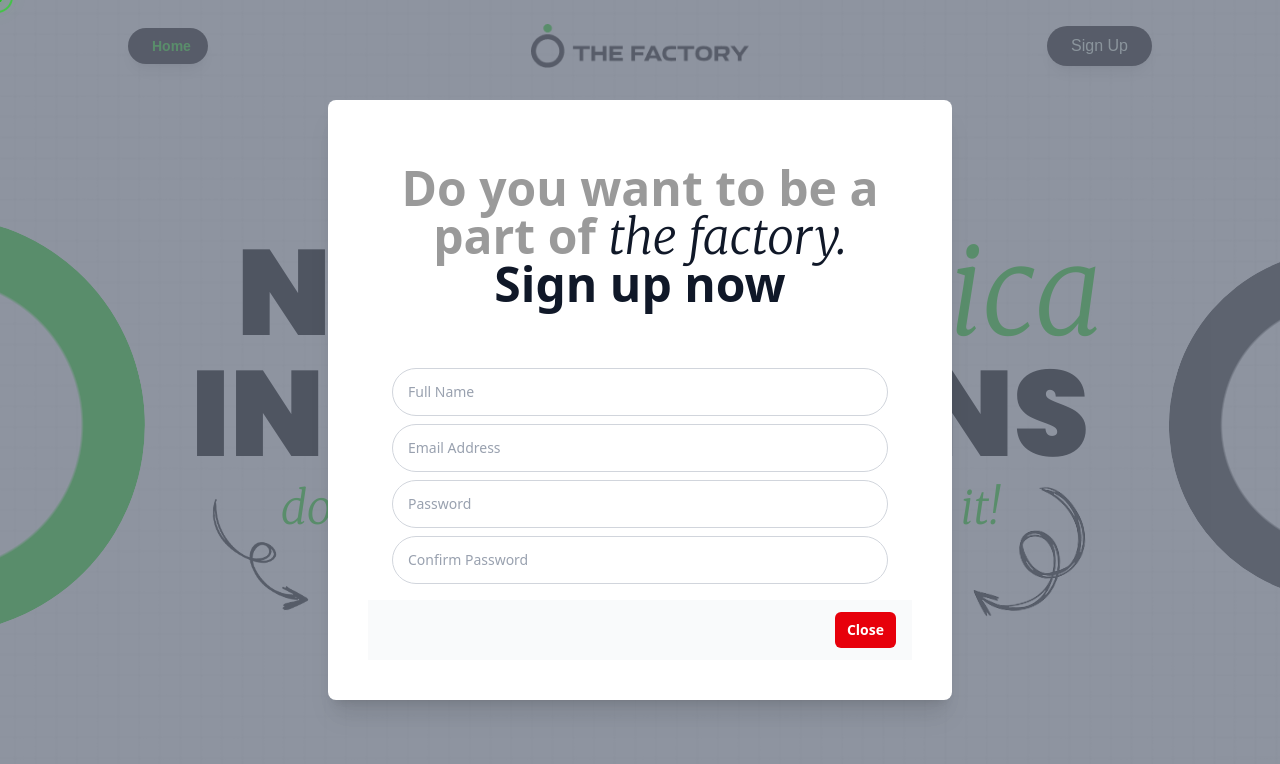
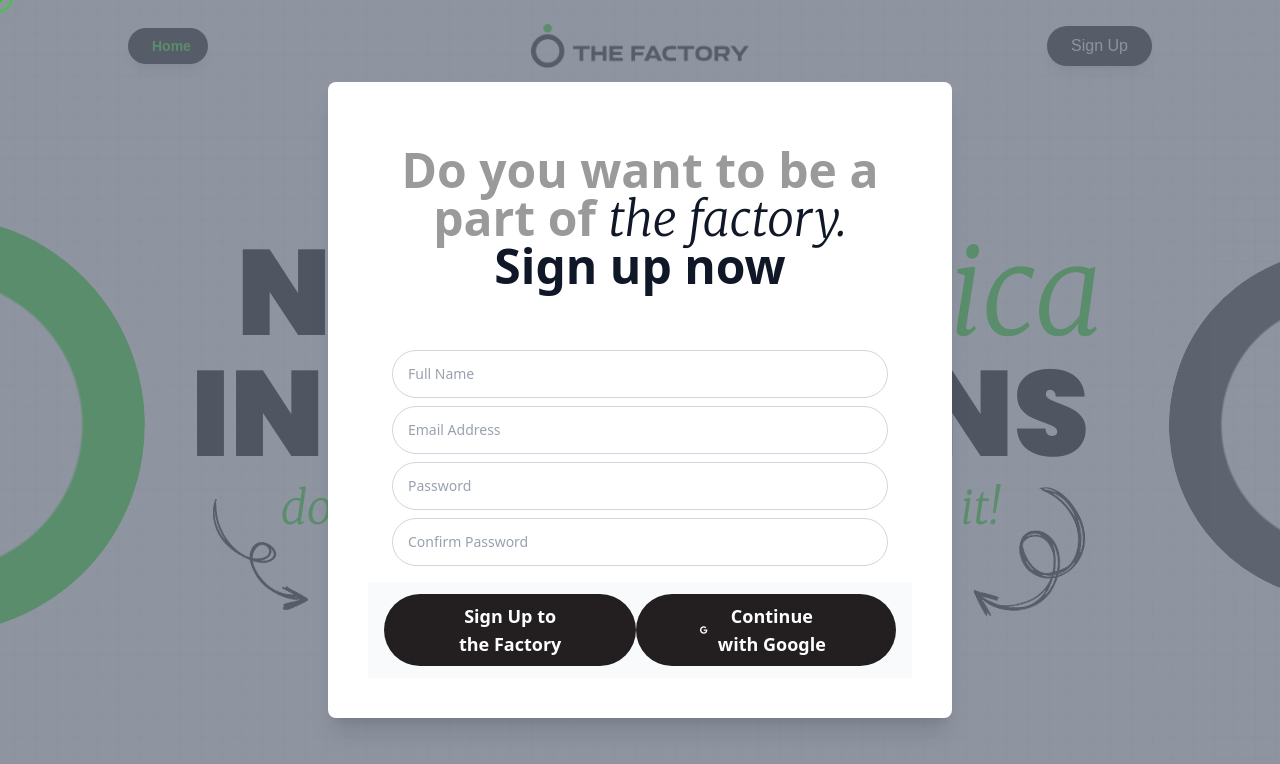
Before and after one commit to thefactoryteam/landing_page, a React (Vite) app: page / in a window 1280 px wide. Both pictures are taken after a click on the button "Sign Up". Shown: the top 764 px of the page. Built offline with nearby package versions, Linux system fonts and the light colour scheme.

Commit message:
update on signup

```diff
--- a/src/components/SignUp.jsx
+++ b/src/components/SignUp.jsx
@@ -1,7 +1,8 @@
 import { Dialog, DialogBackdrop, DialogPanel, DialogTitle } from '@headlessui/react'
+import { FaGoogle } from "react-icons/fa6";
 import FormInput from './FormInput';
 
-export default function SignUp({ isOpen, setIsOpen }) { // FIX: Receive state from Header
+export default function SignUp({ isOpen, setIsOpen }) {
     return (
         <Dialog open={isOpen} onClose={() => setIsOpen(false)} className="relative z-10">
             <DialogBackdrop className="fixed inset-0 bg-gray-500/75 transition-opacity" />
@@ -45,13 +46,22 @@ export default function SignUp({ isOpen, setIsOpen }) { // FIX: Receive state fr
                                 </form>
                             </p>
                         </div>
-                        <div className="bg-gray-50 px-4 py-3 sm:flex sm:flex-row-reverse">
+                        <div className="bg-gray-50 px-4 py-3 flex flex-col md:flex-row md:justify-between">
                             <button
                                 type="button"
                                 onClick={() => setIsOpen(false)}
-                                className="inline-flex w-full justify-center rounded-md bg-red-600 px-3 py-2 text-sm font-semibold text-white hover:bg-red-500 sm:w-auto"
+                                className="inline-flex w-full cursor-pointer justify-center rounded-full items-center gap-1 bg-[#231F20] px-16 py-2 text-lg font-semibold text-white hover:bg-gray-900 sm:w-auto"
                             >
-                                Close
+                                Sign Up to the Factory
+                            </button>
+
+
+                            <button
+                                type="button"
+                                onClick={() => setIsOpen(false)}
+                                className="inline-flex w-full cursor-pointer justify-center items-center rounded-full gap-1 bg-[#231F20] px-16 py-2 text-lg font-semibold text-white hover:bg-gray-900 sm:w-auto"
+                            >
+                                <FaGoogle className='h-3 w-3'/> Continue with Google
                             </button>
                         </div>
                     </DialogPanel>
```
